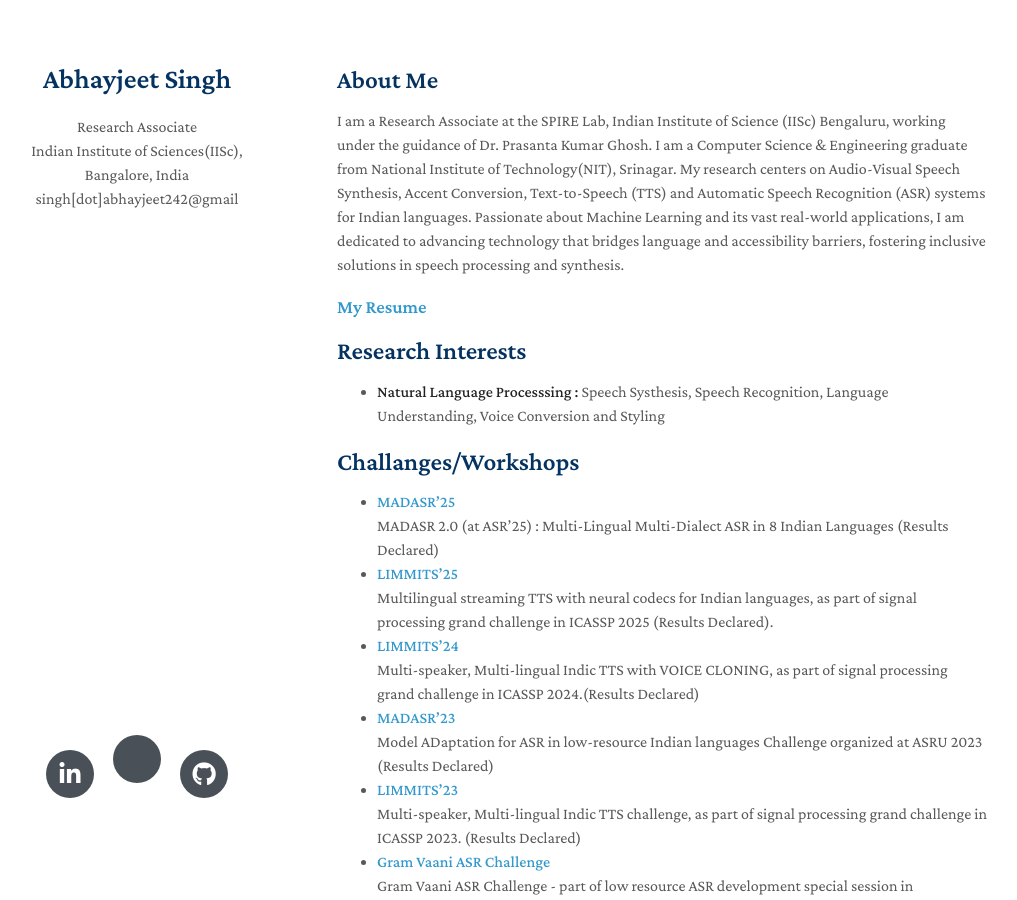
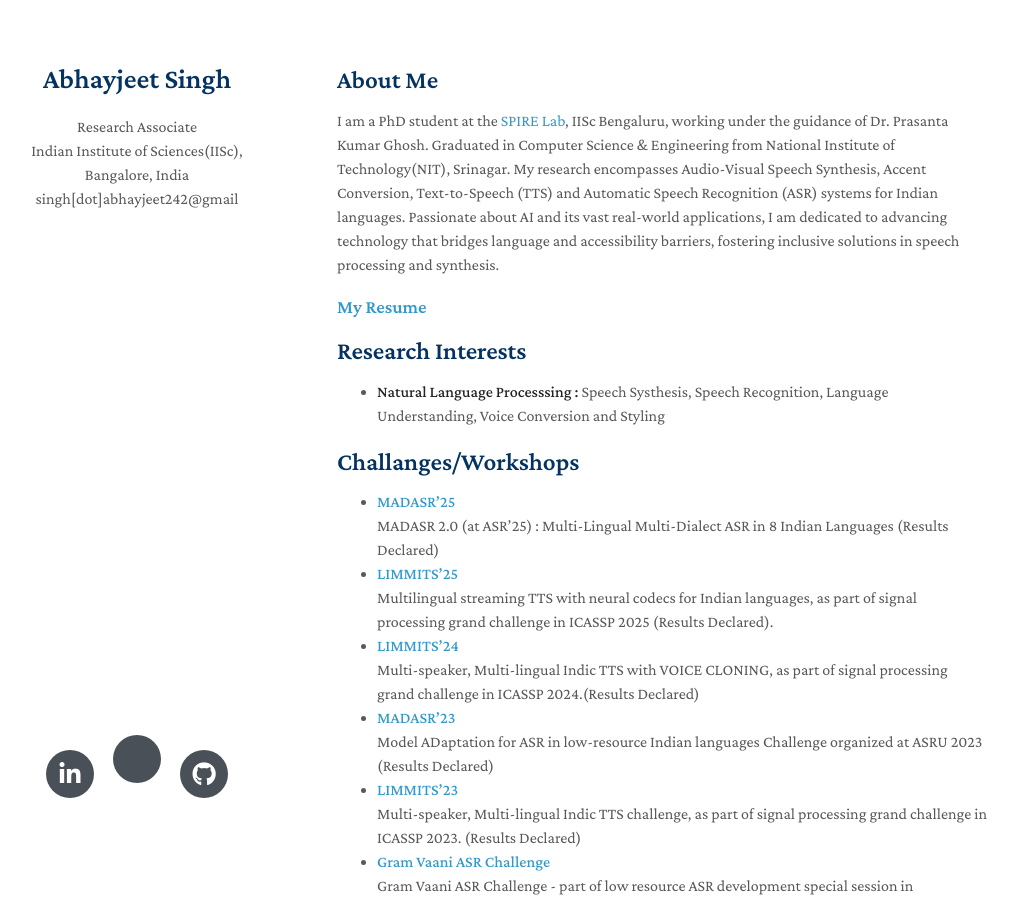
Before and after one commit to Abhay242/Abhay242.github.io, a Jekyll site: the page built from index.md, in a window 1280 px wide and 900 px high. Shown: the whole window, without its empty margins (133-1150 px from the left). Built offline with Jekyll 4.4.1, drawn with Linux system fonts in a browser that asks for light colours; nearby versions of some CDN libraries; a style sheet for code colours, icons or effects is not loaded; our own code applies the rules of GitHub Pages for plain Markdown files.

Commit message:
Update personal information and research focus

```diff
--- a/index.md
+++ b/index.md
@@ -4,7 +4,7 @@ layout: homepage
 
 ## About Me
 
-I am a Research Associate at the SPIRE Lab, Indian Institute of Science (IISc) Bengaluru, working under the guidance of Dr. Prasanta Kumar Ghosh. I am a Computer Science & Engineering graduate from National Institute of Technology(NIT), Srinagar. My research centers on Audio-Visual Speech Synthesis, Accent Conversion, Text-to-Speech (TTS) and Automatic Speech Recognition (ASR) systems for Indian languages. Passionate about Machine Learning and its vast real-world applications, I am dedicated to advancing technology that bridges language and accessibility barriers, fostering inclusive solutions in speech processing and synthesis.<br>
+I am a PhD student at the [SPIRE Lab](https://spire.ee.iisc.ac.in/), IISc Bengaluru, working under the guidance of Dr. Prasanta Kumar Ghosh. Graduated in Computer Science & Engineering from National Institute of Technology(NIT), Srinagar. My research encompasses Audio-Visual Speech Synthesis, Accent Conversion, Text-to-Speech (TTS) and Automatic Speech Recognition (ASR) systems for Indian languages. Passionate about AI and its vast real-world applications, I am dedicated to advancing technology that bridges language and accessibility barriers, fostering inclusive solutions in speech processing and synthesis.<br>
 
 
 ### [My Resume]()
```
